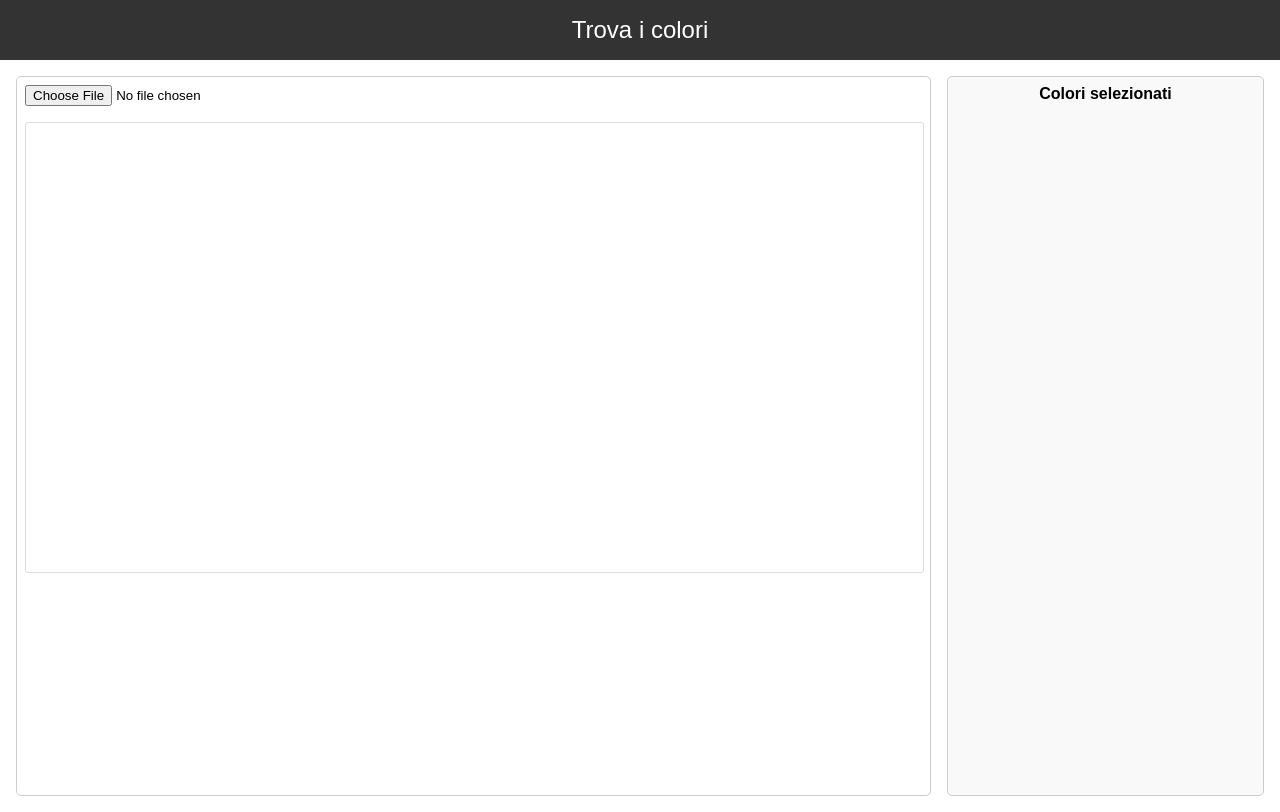
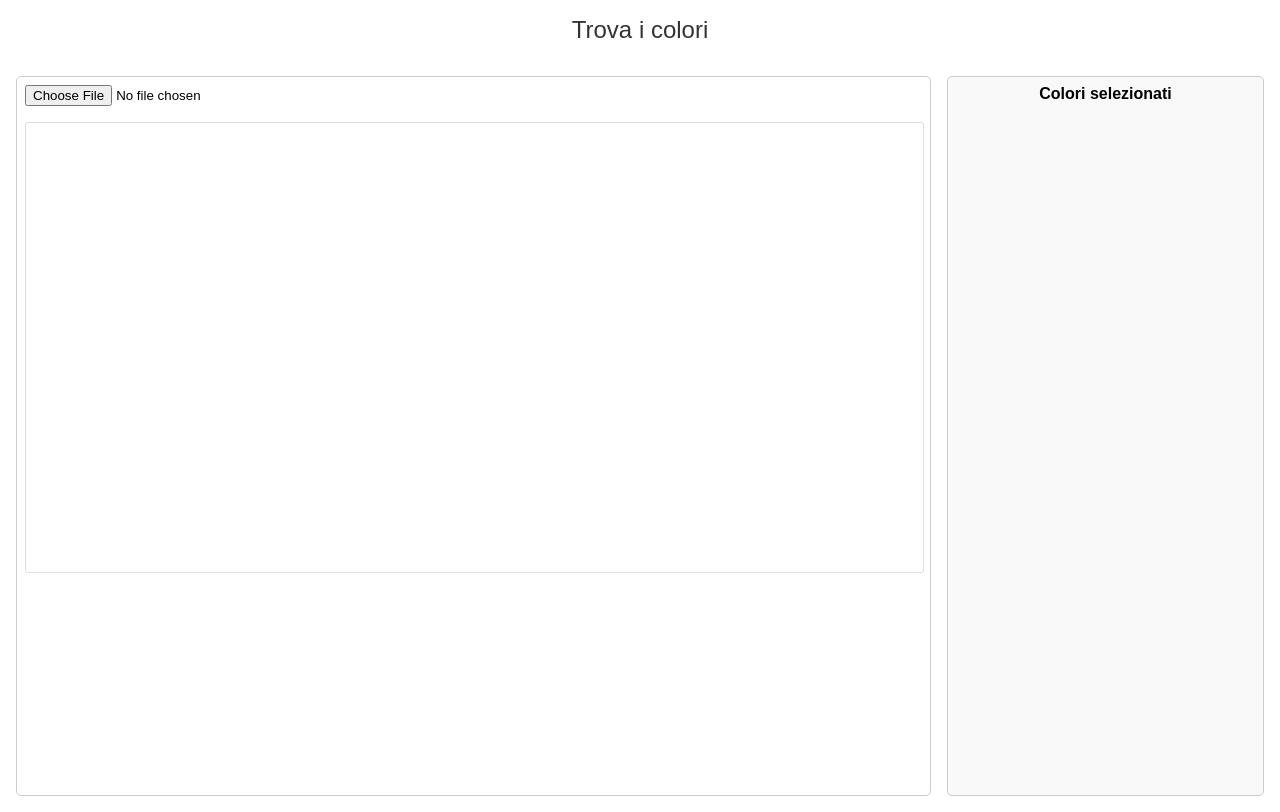
Before and after one commit to LeoRoma2411/ColorHex, a plain HTML site: page index.html in a window 1280 px wide. Drawn offline with Linux system fonts and the light colour scheme; a web font is replaced by a local one.

Commit message:
index.html

```diff
--- a/index.html
+++ b/index.html
@@ -14,12 +14,11 @@
     }
 
     header {
-      background-color: #333;
-      color: white;
-      padding: 1rem;
-      text-align: center;
-      font-size: 1.5rem;
-    }
+  color: #333; /* grigio scuro */
+  padding: 1rem;
+  text-align: center;
+  font-size: 1.5rem;
+}
 
     main {
       display: flex;
```
